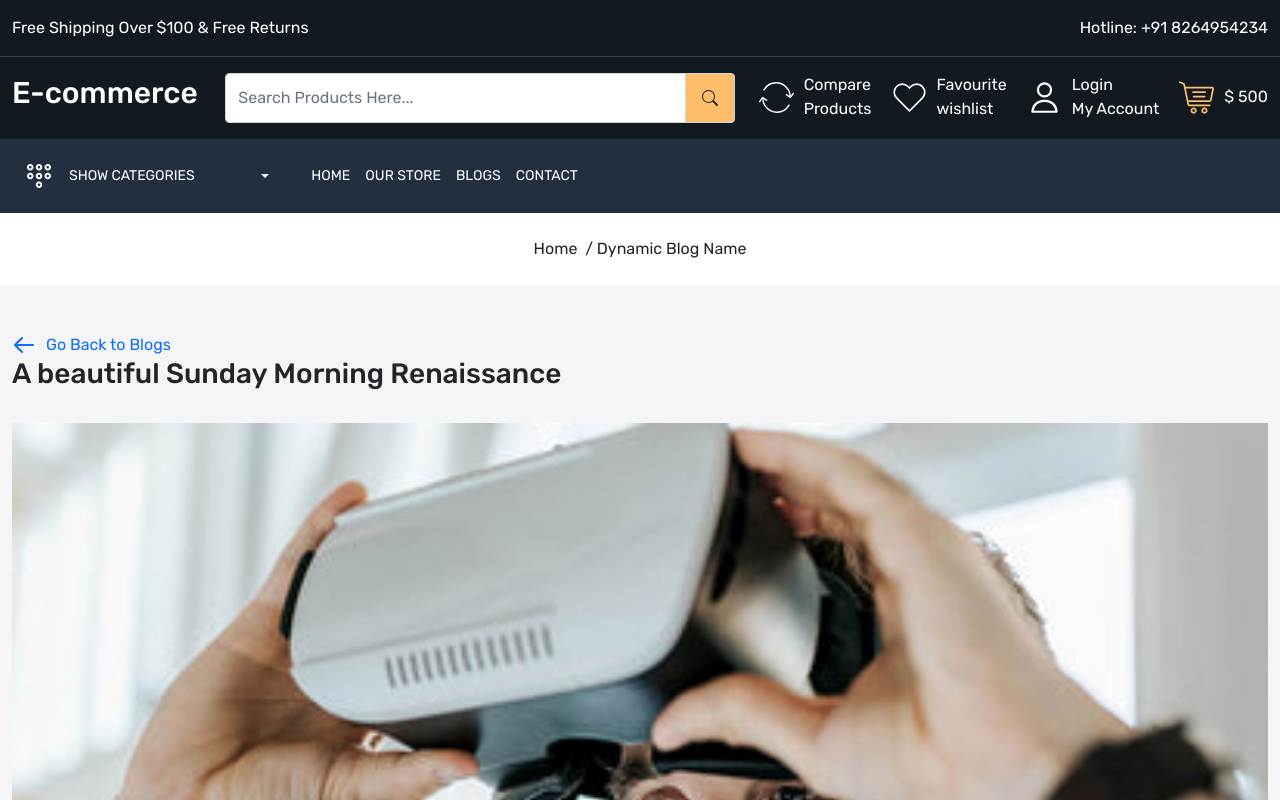
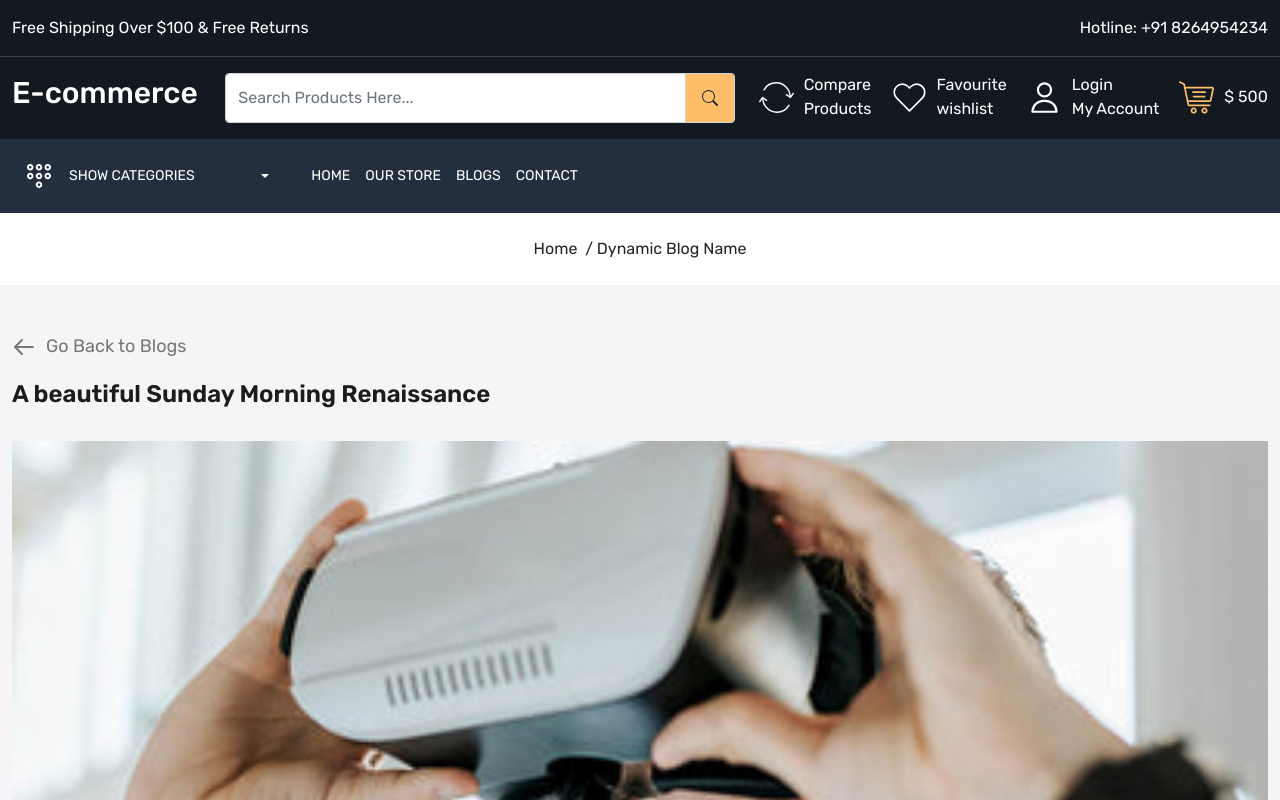
Before and after one commit to vit718/ElectronStore_MERN, a React (Create React App) app in the folder client/: page /blog/1 in a window 1280 px wide. Shown: the top 800 px of the page. Built offline with nearby package versions, Linux system fonts and the light colour scheme.

Commit message:
feat: add style for SingleBlog page

```diff
--- a/client/src/App.css
+++ b/client/src/App.css
@@ -301,6 +301,23 @@ footer .input-group-text {
 .blog-content p.desc {
   font-size: 13px;
   line-height: 22px;
+  color: var(--color-777777);
+}
+
+.single-blog-card a {
+  color: var(--color-777777);
+  font-size: 18px;
+  margin-bottom: 20px;
+}
+
+.single-blog-card h3 {
+  font-size: 24px;
+  font-weight: 600;
+  color: var(--color-1c1c1b);
+}
+
+.special-blog-card p {
+  font-size: 14px;
   color: var(--color-777777);
 }
 
```
